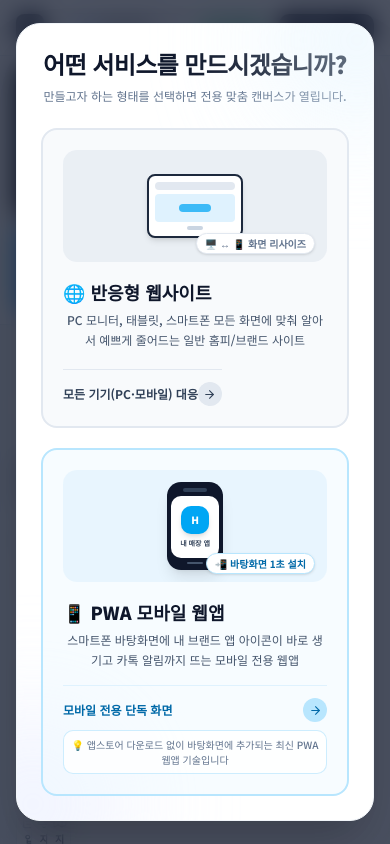
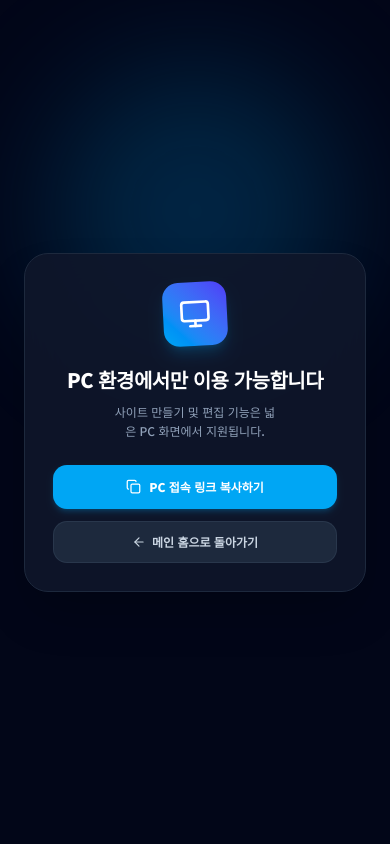
Before and after one commit to Moorisong/haroo, a Next.js app: page /builder in a window 390 px wide. Built offline with nearby package versions, Linux system fonts and the light colour scheme.

Commit message:
feat(builder): add PC-only mobile blocker screen for builder

```diff
--- a/src/app/builder/page.tsx
+++ b/src/app/builder/page.tsx
@@ -1,6 +1,6 @@
 'use client'
 
-import { useState } from 'react'
+import { useState, useEffect } from 'react'
 import Link from 'next/link'
 import {
   Layout, Star, Map, Image, MessageSquare, Bell, CreditCard, BarChart2,
@@ -19,6 +19,7 @@ import ProjectTypeSelectionModal from '@/components/builder/ProjectTypeSelection
 import SiteTemplateSelectionModal from '@/components/builder/SiteTemplateSelectionModal'
 import PageSwitcher from '@/components/builder/PageSwitcher'
 import ActionToast from '@/components/builder/ActionToast'
+import MobileBlockerScreen from '@/components/builder/MobileBlockerScreen'
 
 type FilterTab = 'ALL' | BlockTier
 
@@ -63,16 +64,35 @@ const TIER_BADGE: Record<string, string> = {
 export default function BuilderPage() {
   const [activeTab, setActiveTab] = useState<FilterTab>('ALL')
 
-  const { canvasBlocks, addBlock, isDirty, deviceViewport, projectType, isPreviewMode: storeIsPreview } = useBuilderStore()
+  const { canvasBlocks, addBlock, isDirty, deviceViewport, projectType, isPreviewMode: storeIsPreview, setDeviceViewport } = useBuilderStore()
   const isReadOnlyPreview = (projectType === 'WEB' && deviceViewport !== 'desktop') || storeIsPreview
 
-  // 500ms debounce 자동 저장
-  useDraftAutoSave()
+  // 실제 모바일 디바이스 감지
+  const [isMobileDevice, setIsMobileDevice] = useState(false)
+  const [isMounted, setIsMounted] = useState(false)
+
+  useEffect(() => {
+    setIsMounted(true)
+    const checkMobile = () => {
+      const mobile = window.innerWidth < 768
+      setIsMobileDevice(mobile)
+      if (mobile && deviceViewport === 'desktop') {
+        setDeviceViewport('mobile')
+      }
+    }
+    checkMobile()
+    window.addEventListener('resize', checkMobile)
+    return () => window.removeEventListener('resize', checkMobile)
+  }, [deviceViewport, setDeviceViewport])
+
+  if (isMounted && isMobileDevice) {
+    return <MobileBlockerScreen />
+  }
 
   const filtered = activeTab === 'ALL' ? ALL_BLOCKS : ALL_BLOCKS.filter((b) => b.tier === activeTab)
 
   return (
-    <div className="h-screen flex flex-col bg-white overflow-hidden">
+    <div className="h-screen flex flex-col bg-white overflow-hidden relative">
       {/* 진입 시 프로젝트 타입 선택 모달 */}
       <ProjectTypeSelectionModal />
       {/* 2단계: 프로젝트 목적/템플릿 선택 모달 */}
@@ -160,11 +180,9 @@ export default function BuilderPage() {
 
           <SnapGridCanvas />
 
-          {/* 모바일용 블록 팔레트 (작은 화면에서만) */}
+          {/* 모바일용 블록 팔레트 (작은 화면에서 미리보기 아닐 때만) */}
+          {!isReadOnlyPreview && (
             <div className="mt-4 md:hidden px-4 pb-4 relative">
-            {isReadOnlyPreview && (
-              <div className="absolute inset-0 bg-slate-100/60 backdrop-blur-[2px] z-10 rounded-xl mx-4 mb-4" />
-            )}
               <div className="text-xs font-bold text-slate-700 mb-2 px-1">블록 추가하기</div>
               <div className="grid grid-cols-3 gap-2">
                 {ALL_BLOCKS.map((block) => {
@@ -182,10 +200,13 @@ export default function BuilderPage() {
                 })}
               </div>
             </div>
+          )}
         </main>
 
-        {/* 우측: 속성 패널 */}
+        {/* 우측: 속성 패널 (데스크톱/큰 화면에서만 노출) */}
+        <div className="hidden lg:block h-full">
           <SidePropertyPanel />
+        </div>
       </div>
 
       {/* 액션 Toast 알림 - 미리보기/실제 공통 */}
--- /dev/null
+++ b/src/components/builder/MobileBlockerScreen.tsx
@@ -0,0 +1,80 @@
+'use client'
+
+import React, { useState } from 'react'
+import Link from 'next/link'
+import { Monitor, Copy, Check, ArrowLeft } from 'lucide-react'
+
+export default function MobileBlockerScreen() {
+  const [copied, setCopied] = useState(false)
+
+  const handleCopyLink = async () => {
+    try {
+      if (typeof window !== 'undefined') {
+        const url = window.location.href
+        if (navigator.clipboard && navigator.clipboard.writeText) {
+          await navigator.clipboard.writeText(url)
+        } else {
+          const textArea = document.createElement('textarea')
+          textArea.value = url
+          document.body.appendChild(textArea)
+          textArea.select()
+          document.execCommand('copy')
+          document.body.removeChild(textArea)
+        }
+        setCopied(true)
+        setTimeout(() => setCopied(false), 2000)
+      }
+    } catch (err) {
+      console.error('Failed to copy link', err)
+    }
+  }
+
+  return (
+    <div className="fixed inset-0 z-50 bg-slate-950 flex flex-col items-center justify-center p-6 text-center select-none overflow-hidden">
+      {/* 백그라운드 빛 효과 */}
+      <div className="absolute top-1/4 left-1/2 -translate-x-1/2 -translate-y-1/2 w-72 h-72 bg-sky-500/20 rounded-full blur-3xl pointer-events-none" />
+
+      <div className="relative z-10 max-w-sm w-full bg-slate-900/90 border border-slate-800 rounded-3xl p-7 shadow-2xl backdrop-blur-xl flex flex-col items-center">
+        {/* PC 아이콘 */}
+        <div className="w-16 h-16 bg-gradient-to-tr from-sky-500 to-indigo-600 rounded-2xl flex items-center justify-center text-white mb-5 shadow-lg shadow-sky-500/20 transform -rotate-3">
+          <Monitor size={32} />
+        </div>
+
+        {/* 타이틀 및 안내 */}
+        <h1 className="text-xl font-black text-white mb-2 tracking-tight">
+          PC 환경에서만 이용 가능합니다
+        </h1>
+        <p className="text-xs text-slate-400 font-medium leading-relaxed mb-6 px-1 text-balance">
+          사이트 만들기 및 편집 기능은 넓은 PC 화면에서 지원됩니다.
+        </p>
+
+        {/* 주소 복사 버튼 */}
+        <button
+          onClick={handleCopyLink}
+          className="w-full flex items-center justify-center gap-2 py-3.5 px-4 bg-sky-500 hover:bg-sky-600 active:scale-[0.98] text-white text-xs font-extrabold rounded-xl transition-all mb-3 shadow-md shadow-sky-500/20"
+        >
+          {copied ? (
+            <>
+              <Check size={15} className="text-white" />
+              <span>PC 접속 링크 복사 완료!</span>
+            </>
+          ) : (
+            <>
+              <Copy size={15} />
+              <span>PC 접속 링크 복사하기</span>
+            </>
+          )}
+        </button>
+
+        {/* 홈으로 돌아가기 버튼 */}
+        <Link
+          href="/"
+          className="w-full py-3 px-4 bg-slate-800 hover:bg-slate-700 active:scale-[0.98] text-slate-300 text-xs font-bold rounded-xl transition-all flex items-center justify-center gap-1.5 border border-slate-700/60"
+        >
+          <ArrowLeft size={14} />
+          <span>메인 홈으로 돌아가기</span>
+        </Link>
+      </div>
+    </div>
+  )
+}
```
Lines whose indentation alone changed are shown as unchanged.
